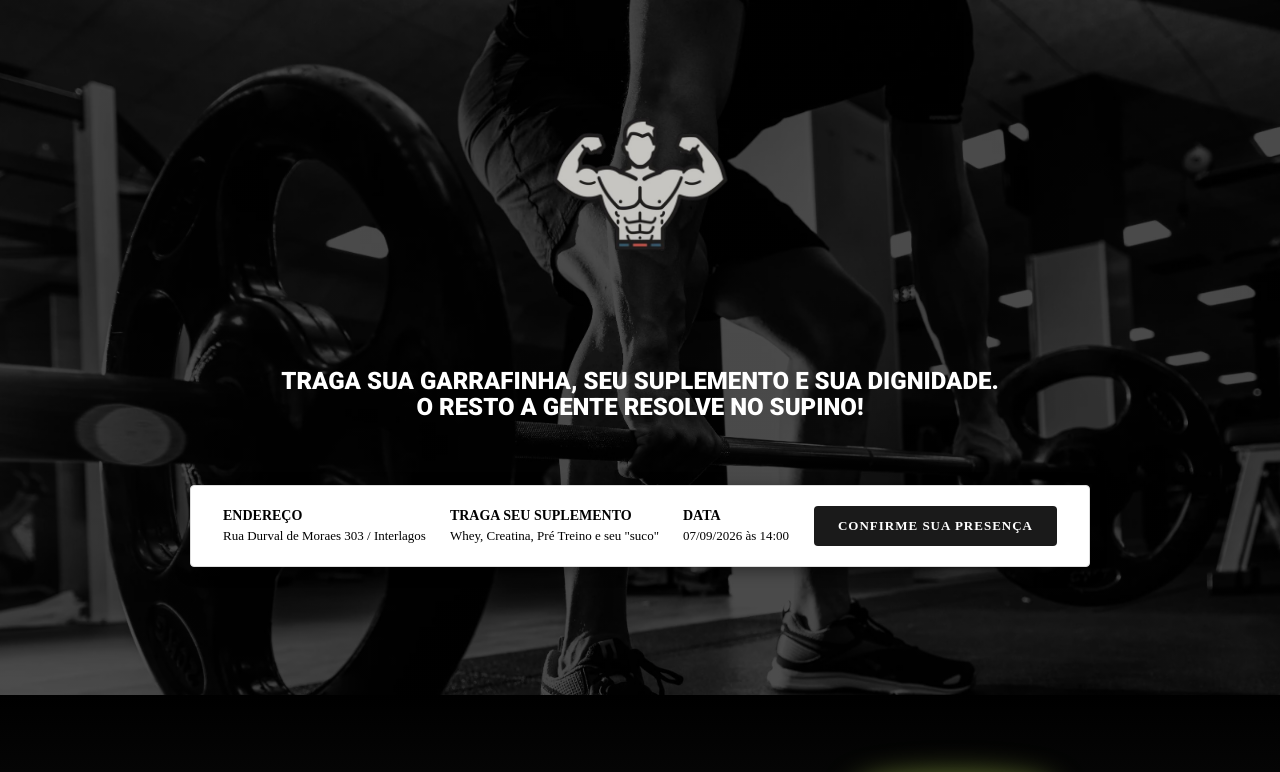
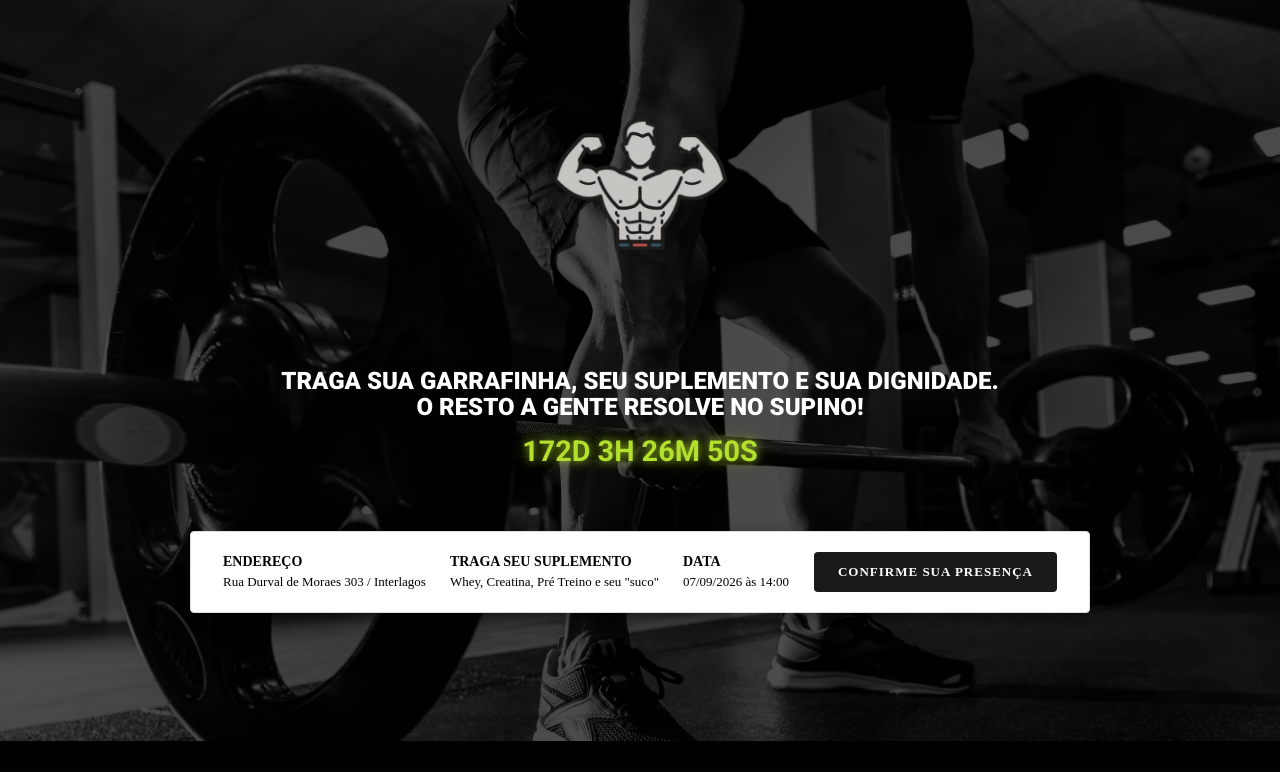
Before and after one commit to nWillian1/event-page, a website built with Parcel: page src/index.html in a window 1280 px wide. Shown: the top 772 px of the page. Built offline with nearby package versions, Linux system fonts and the light colour scheme.

Commit message:
Finaliza o projeto com a contagem regressiva

```diff
--- a/package.json
+++ b/package.json
@@ -4,6 +4,7 @@
   "description": "",
   "scripts": {
     "dev": "parcel src/index.html src/styles/main.scss src/scripts/main.js",
+    "build": "parcel build src/index.html",
     "test": "echo \"Error: no test specified\" && exit 1"
   },
   "repository": {
--- a/src/index.html
+++ b/src/index.html
@@ -16,7 +16,7 @@
             <img class="hero__logo"src="./images/Logo_Header2.png" alt="Duplo Biceps">
             <p class="hero__text">
                 Traga sua garrafinha, seu suplemento e sua dignidade.<br>
-                O resto a gente resolve no supino!
+                O resto a gente resolve no supino! <span id="contador"></span>
             </p>
             <div class="infos-bar">
                 <ul class="infos-bar__infos">
@@ -56,7 +56,7 @@
             <div class="event__details">
                 <h2 class="event__details__title">Creatina</h2>
                 <p class="event__details__description">
-                    Teremos também os coolers com muita creatina para não deixar o músculo se desgastar e ajudar na recuperação no dia seguinte.<span id="contador"></span>
+                    Teremos também os coolers com muita creatina para não deixar o músculo se desgastar e ajudar na recuperação no dia seguinte.
                 </p>
             </div>
             <img class="event__image" src="./images/Section_Creatine.png" alt="Creatina">
--- a/src/styles/_hero.scss
+++ b/src/styles/_hero.scss
@@ -10,36 +10,46 @@
     }
 
     &::before {
-        position: absolute; // Posição Absoluta da imagem
-        top: 0; // Posição do topo da imagem
-        left: 0; // Posição da esquerda da imagem
-        width: 100%; // Largura da imagem de fundo para ocupar 100% do container
-        height: 100%; // Altura da imagem de fundo para ocupar 100% do container
+        position: absolute;
+        top: 0;
+        left: 0;
+        width: 100%;
+        height: 100%;
     }
 
-    &__text { // estilização do paragrafo com classe text dentro do header
-    margin: 64px auto;      // Centraliza o bloco e mantém os respiros
+    &__text {
+    margin: 64px auto;
     font-family: 'Roboto', sans-serif;
-    font-size: 24px;        // Tamanho que você já ajustou (perfeito!)
-    line-height: 1.1;       // Diminuí um pouco pra frase não ficar "esparramada"
+    font-size: 24px;
+    line-height: 1.1;
     font-weight: 800;
     text-align: center;
     color: #fff;
-    max-width: 800px;       // Impede que a frase ocupe a largura toda
-    text-transform: uppercase; // Opcional: Pra dar aquele tom de "grito" de motivação
+    max-width: 800px;
+    text-transform: uppercase;
+
+    #contador {
+        color: #b3df2d;
+        margin-top: 15px;
+        display: block;
+        font-weight: bold;
+        font-size: 1.2em;
+        text-shadow: 0 0 8px rgba(179, 223, 45, 0.8),
+                0 0 20px rgba(179, 223, 45, 0.4);
+    }
 
     @media (max-width: 768px) {
-        font-size: 18px; // Diminui pra não ocupar a tela toda
+        font-size: 18px;
         margin: 32px 0;
-        padding: 0 16px; // Respiro lateral pra frase não colar na borda
+        padding: 0 16px;
     }
 
     }
 
     &__logo {
-        margin: 0 auto; // Para centralizar a imagem
-        height: 240px; // Altura máxima do logo EBAC
-        display: block; // Para que o margin 0 auto centralize o logo
+        margin: 0 auto;
+        height: 240px;
+        display: block;
     }
 
     &__text {
@@ -47,5 +57,5 @@
         font-size: 20px;
         padding: 0 20px;
     }
+    }
 }
-}
--- a/src/styles/main.scss
+++ b/src/styles/main.scss
@@ -10,7 +10,3 @@
     box-sizing: border-box;
     list-style: none;
 }
-
-body {
-    background-color: green;
-}
```
Also changed, not shown: src/styles/_variaveis.scss (deleted).
